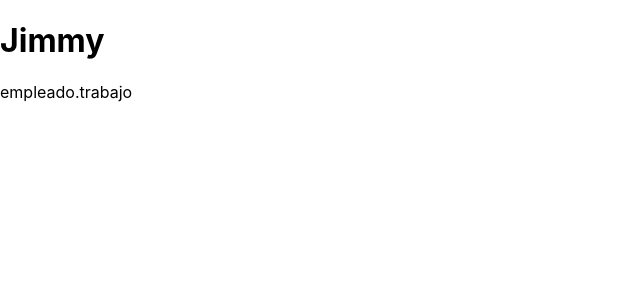
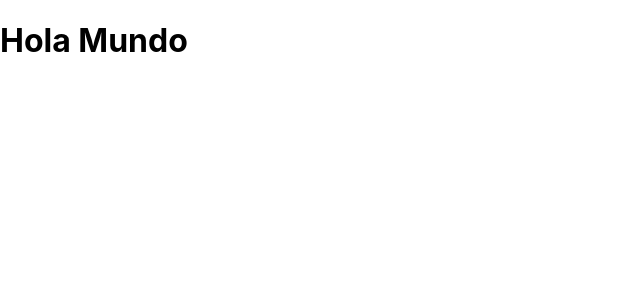
Before and after one commit to jimmy404/REACT-temas-basico, a React (Create React App) app: page / in a window 1280 px wide. Shown: the top 300 px of the page, without its empty margins (0-640 px from the left). Built offline with nearby package versions, Linux system fonts and the light colour scheme.

Commit message:
Creation of components folder and 1st component

```diff
--- a/src/App.js
+++ b/src/App.js
@@ -1,18 +1,13 @@
 import React, { Fragment } from 'react';
+import PrimerComponente from './components/PrimerComponente';
+
+
 
 function App() {
 
-  const empleado = {
-    nombre: 'Jimmy',
-    trabajo: 'Dev app'
-  }
 
   return (
-<Fragment>
-<h1>{empleado.nombre}</h1>
-<p>{}empleado.trabajo</p>
-
-</Fragment>
+    <PrimerComponente />
   );
 }
 
--- /dev/null
+++ b/src/components/PrimerComponente.js
@@ -0,0 +1,9 @@
+import React, { Component } from "react";
+
+class PrimerComponente extends Component {
+    render(){
+        return ( <h1>Hola Mundo</h1> );
+    }
+}
+
+export default PrimerComponente;
```
